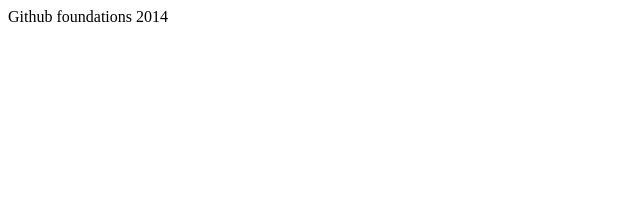
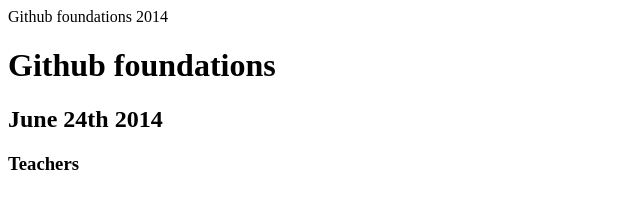
Before and after one commit to bbaker13/bbaker13.github.io, a plain HTML site: page index.html in a window 1280 px wide. Shown: the whole page, without its empty margins (0-640 px from the left). Drawn offline with Linux system fonts and the light colour scheme.

Commit message:
Add initial homepage body content

```diff
--- a/index.html
+++ b/index.html
@@ -1,5 +1,9 @@
 <html>
-<head>Github foundations 2014</head>
-<body>
-</body>
+  <head>Github foundations 2014</head>
+  <body>
+    <h1>Github foundations</h1>
+    <h2>June 24th 2014</h2>
+
+    <h3>Teachers</h3>
+  </body>
 </html>
```
